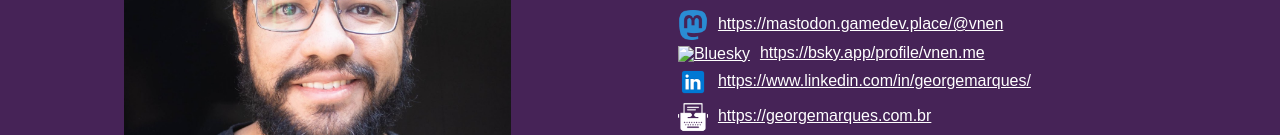
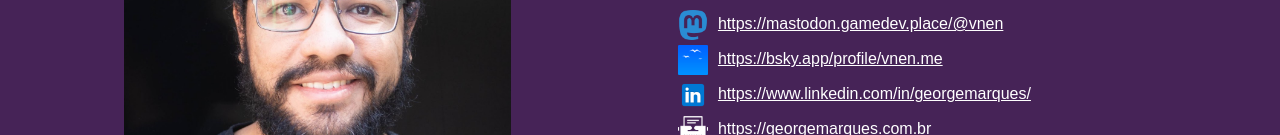
Before and after one commit to vnen/vnen.github.io, a plain HTML site: page index.html in a window 1280 px wide. Shown: the part 540-675 px from the top of the page. Drawn offline with Linux system fonts and the light colour scheme; a web font is replaced by a local one.

Commit message:
Fix missing quote

```diff
--- a/index.html
+++ b/index.html
@@ -48,7 +48,7 @@
                     </li>
                     <li><a rel="me" href="https://mastodon.gamedev.place/@vnen"><img src="/img/social/mastodon.png"
                                 height="30" alt="Mastodon">https://mastodon.gamedev.place/@vnen</a></li>
-                    <li><a href="https://bsky.app/profile/vnen.me"><img src="/img/social/bluesky.png
+                    <li><a href="https://bsky.app/profile/vnen.me"><img src="/img/social/bluesky.png"
                                 height="30" alt="Bluesky">https://bsky.app/profile/vnen.me</a>
                     </li>
                     <li><a href="https://www.linkedin.com/in/georgemarques/"><img src="/img/social/linkedin.png"
```
